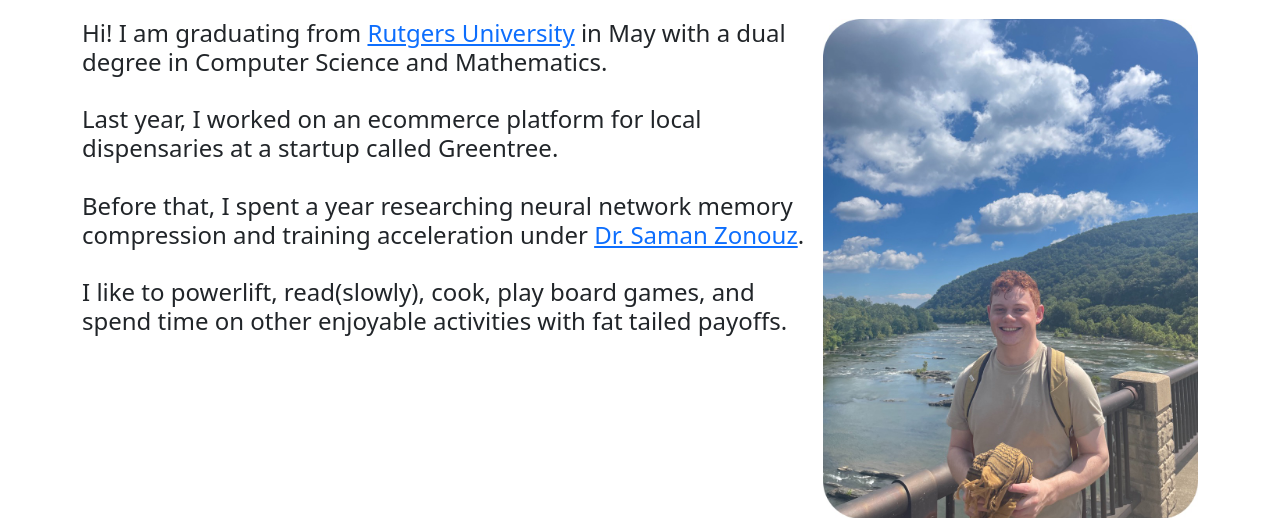
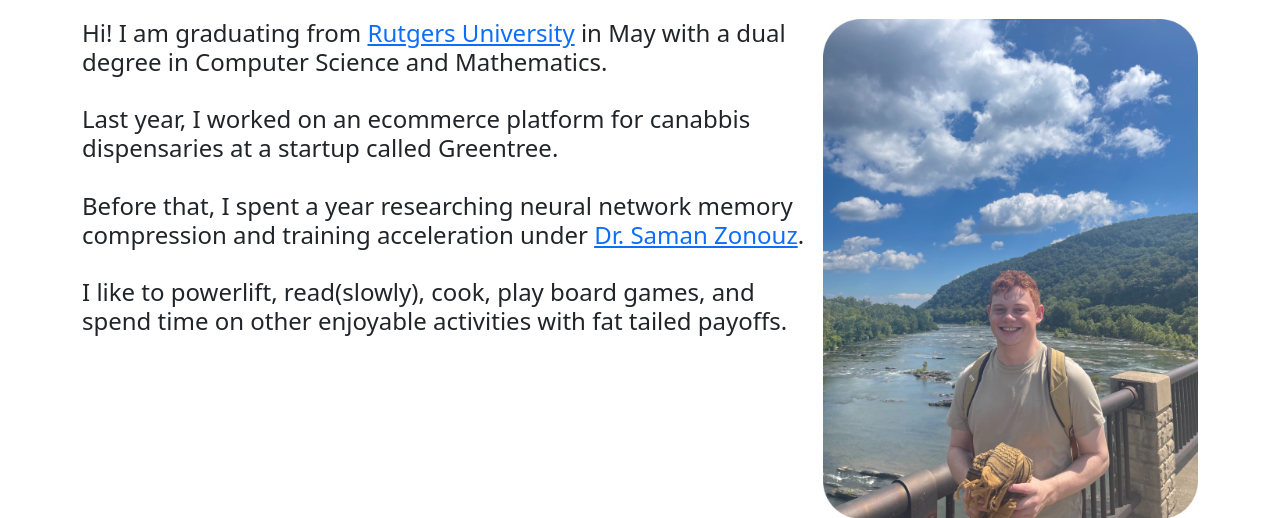
Before and after one commit to GiladSchneider/giladschneiderwebsite, a Flask app: page / in a window 1280 px wide. Shown: the part 176-694 px from the top of the page. Run offline with Flask 2, Linux system fonts and the light colour scheme.

Commit message:
Update index.html

```diff
--- a/templates/index.html
+++ b/templates/index.html
@@ -8,7 +8,7 @@
                 Hi! I am graduating from <a href="https://www.rutgers.edu/" target=”_blank”>Rutgers University</a> in May with a dual degree in Computer Science and Mathematics.
                 <br>
                 <br>
-                Last year, I worked on an ecommerce platform for local dispensaries at a startup called Greentree.
+                Last year, I worked on an ecommerce platform for canabbis dispensaries at a startup called Greentree.
                 <br>
                 <br>
                 Before that, I spent a year researching neural network memory compression and training acceleration under <a href="https://sites.google.com/site/samanzonouz4n6/saman-zonouz?authuser=0" target=”_blank”>Dr. Saman Zonouz</a>.
```
